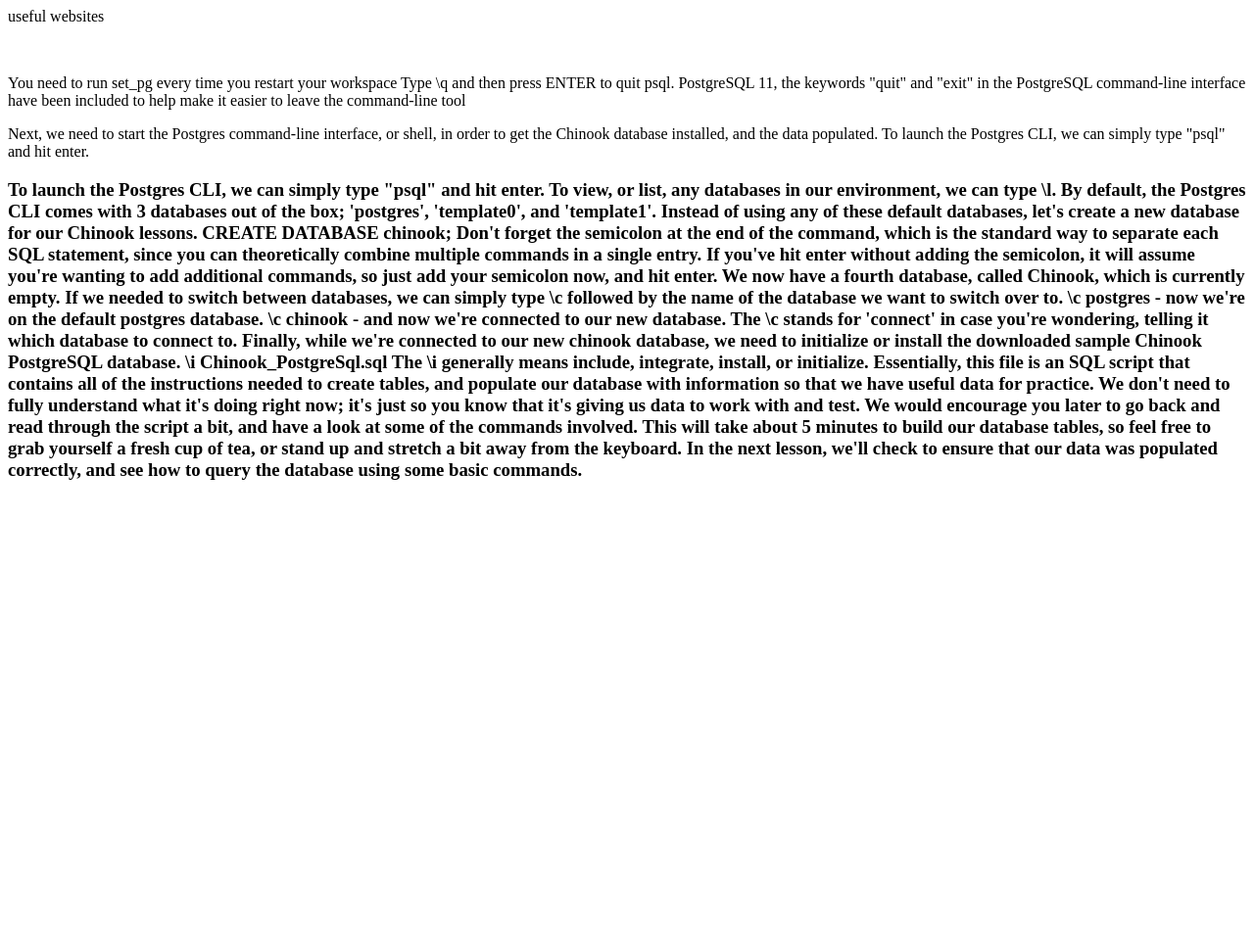
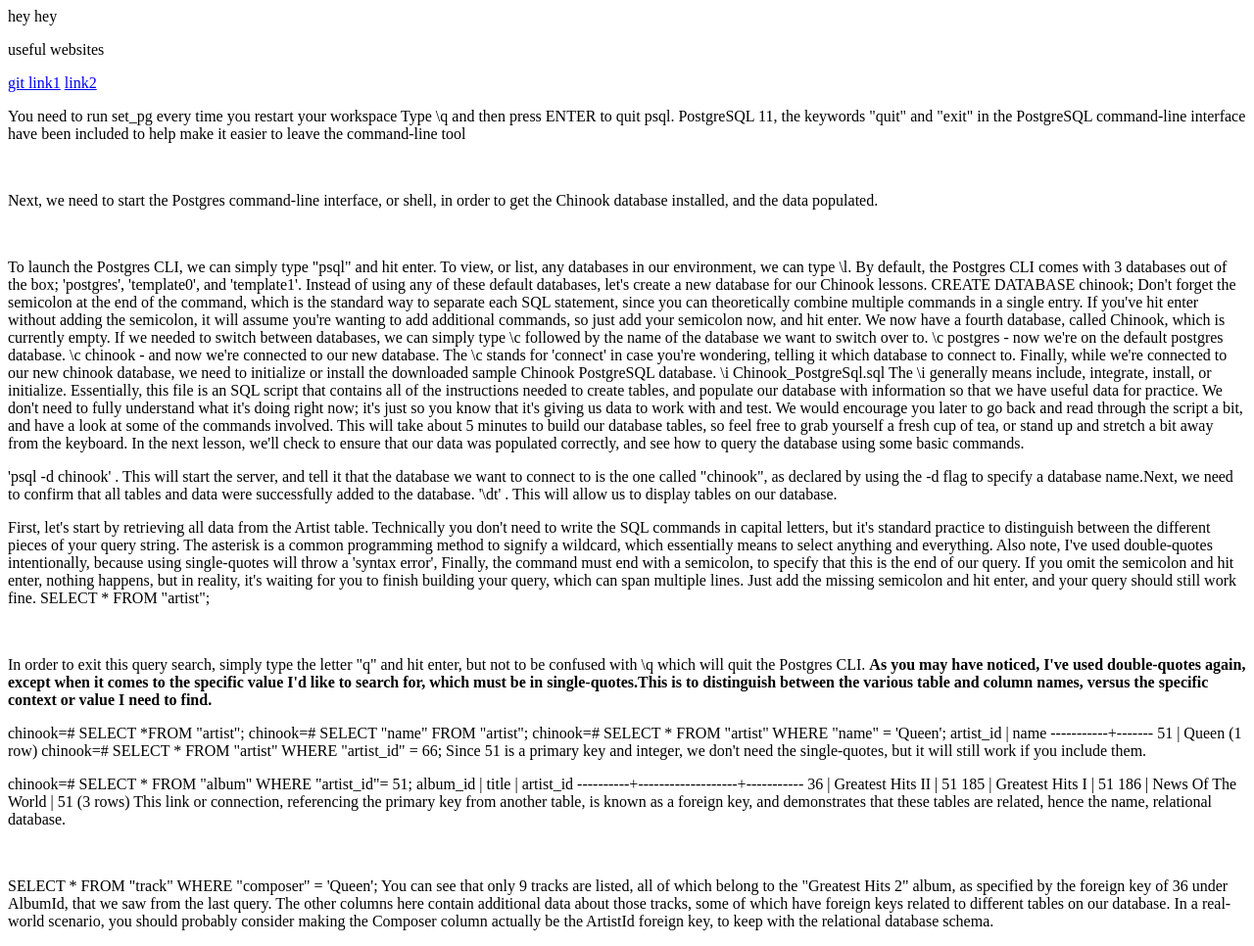
Before and after one commit to martinamicaela/progres-ci-learning, a plain HTML site: page index.html in a window 1280 px wide. Shown: the whole page at 98% size. Before the commit the page ends 800 px from the top, so only its background shows below. Drawn offline with Linux system fonts and the light colour scheme.

Commit message:
rearranged html

```diff
--- a/index.html
+++ b/index.html
@@ -1,17 +1,27 @@
+<!DOCTYPE html>
+<html lang="en">
+<head>
+    <meta charset="UTF-8">
+    <meta name="viewport" content="width=device-width, initial-scale=1.0">
+    <title>Document</title>
+</head>
+<body>
+    hey hey
     <p>useful websites</p>
-<a href="https://github.com/martinamicaela/progres-ci-learning"></a>
-<a href="https://medium.com/@itayperry91/get-started-with-postgresql-on-windows-a-juniors-life-4adfa6dd10e"></a>
+    <a href="https://github.com/martinamicaela/progres-ci-learning">git </a>
+    <a href="https://medium.com/@itayperry91/get-started-with-postgresql-on-windows-a-juniors-life-4adfa6dd10e">link1</a>
     <a href="https://github.com/ASproson/psql-windows-gitbash/blob/main/How%20to%20use%20PSQL%20with%20Windows%20%26%20Git%20Bash.md"></a>
-<a href="https://bobbyhadz.com/blog/psql-is-not-recognized-as-internal-or-external-command"></a>
-<a href=""></a>
-<br>
+    <a href="https://bobbyhadz.com/blog/psql-is-not-recognized-as-internal-or-external-command">link2</a>
+
     <p>You need to run set_pg every time you restart your workspace
         Type \q and then press ENTER to quit psql.   PostgreSQL 11, the keywords "quit" and "exit" in the PostgreSQL
         command-line interface have been included to help make it easier to leave the command-line tool</p>
+    <br>
+
     <p>Next, we need to start the Postgres command-line interface, or shell, in order to get the Chinook
-    database installed, and the data populated.
-    To launch the Postgres CLI, we can simply type "psql" and hit enter.</p>
-    <h3>To launch the Postgres CLI, we can simply type "psql" and hit enter.
+        database installed, and the data populated.</p>
+    <br>
+    <p>To launch the Postgres CLI, we can simply type "psql" and hit enter.
         To view, or list, any databases in our environment, we can type \l.
         By default, the Postgres CLI comes with 3 databases out of the box; 'postgres', 'template0', and 'template1'.
         Instead of using any of these default databases, let's create a new database for our Chinook lessons.
@@ -39,4 +49,64 @@
         a fresh cup of tea, or stand up and stretch a bit away from the keyboard.
         In the next lesson, we'll check to ensure that our data was populated correctly, and
         see how to query the database using some basic commands.
-        </h3>
+    </p>
+    <p>'psql -d chinook' . This will start the server, and tell it that
+        the database we want to connect to is the one called "chinook", as declared by using
+        the -d flag to specify a database name.Next, we need to confirm that all tables and data were successfully added to the database.
+        '\dt' . This will allow us to display tables on our database.
+
+    </p>
+
+    <p>First, let's start by retrieving all data from the Artist table.
+        Technically you don't need to write the SQL commands in capital letters, but it's standard
+        practice to distinguish between the different pieces of your query string.
+        The asterisk is a common programming method to signify a wildcard, which essentially means
+        to select anything and everything.
+        Also note, I've used double-quotes intentionally, because using single-quotes will throw a 'syntax error',
+        Finally, the command must end with a semicolon, to specify that this is the end of our query.
+        If you omit the semicolon and hit enter, nothing happens, but in reality, it's waiting for
+        you to finish building your query, which can span multiple lines.
+        Just add the missing semicolon and hit enter, and your query should still work fine.
+
+        SELECT * FROM "artist";
+</p>
+<br>
+<p>In order to exit this query search, simply type the letter "q" and hit enter, but not
+    to be confused with \q which will quit the Postgres CLI. <strong>As you may have noticed, I've used double-quotes again, except when it comes to the specific
+        value I'd like to search for, which must be in single-quotes.This is to distinguish between the various table and column names, versus the specific
+        context or value I need to find.</strong>
+</p>
+<p>chinook=# SELECT *FROM "artist";
+    chinook=# SELECT "name" FROM "artist";
+    chinook=# SELECT * FROM "artist" WHERE "name" = 'Queen';
+artist_id | name
+-----------+-------
+51 | Queen
+(1 row)
+
+
+chinook=# SELECT * FROM "artist" WHERE "artist_id" = 66;
+Since 51 is a primary key and integer, we don't need the single-quotes, but it will
+still work if you include them.
+</p>
+<p>chinook=# SELECT * FROM "album" WHERE "artist_id"= 51;
+    album_id |       title       | artist_id
+   ----------+-------------------+-----------
+          36 | Greatest Hits II  |        51
+         185 | Greatest Hits I   |        51
+         186 | News Of The World |        51
+   (3 rows)
+   This link or connection, referencing the primary key from another table, is known as a foreign key,
+   and demonstrates that these tables are related, hence the name, relational database.
+</p>
+<br>
+<p> SELECT * FROM "track" WHERE "composer" = 'Queen';
+    You can see that only 9 tracks are listed, all of which belong to the "Greatest Hits 2" album,
+    as specified by the foreign key of 36 under AlbumId, that we saw from the last query.
+    The other columns here contain additional data about those tracks, some of which have
+    foreign keys related to different tables on our database.
+    In a real-world scenario, you should probably consider making the Composer column actually
+    be the ArtistId foreign key, to keep with the relational database schema.</p>
+
+</body>
+</html>
```
Lines whose indentation alone changed are shown as unchanged.
